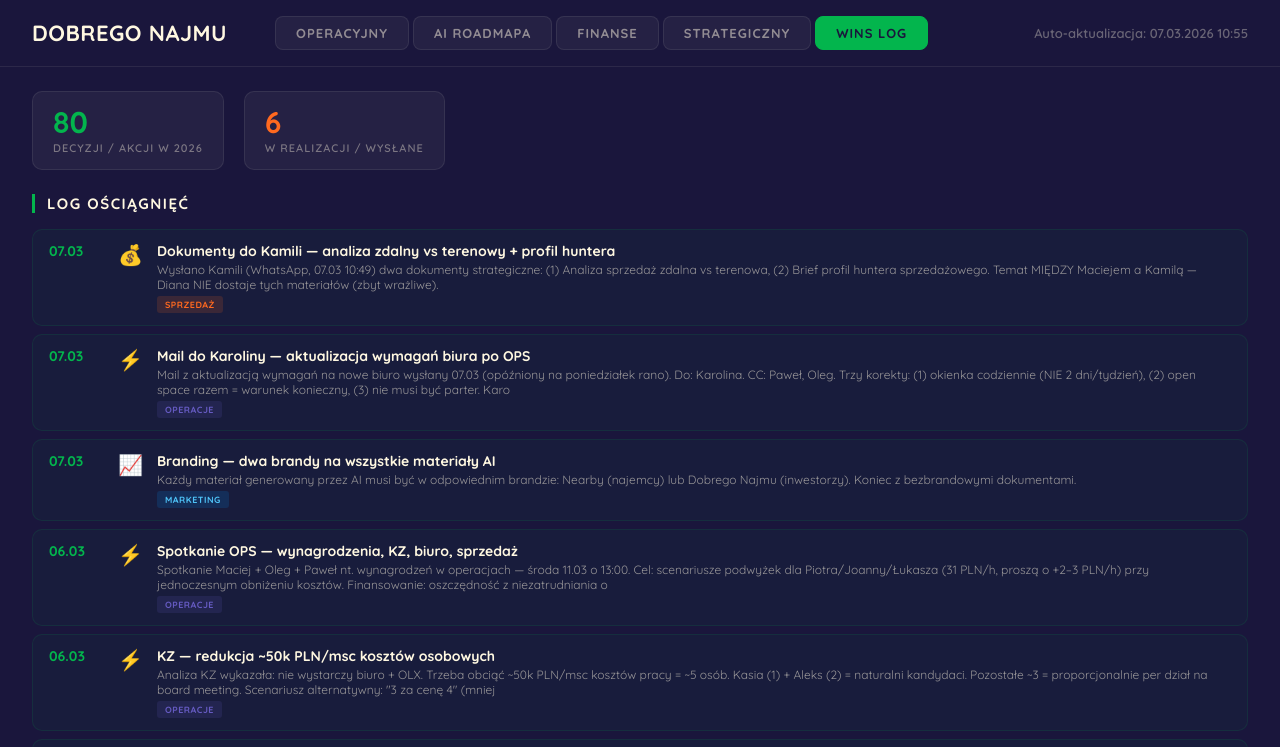
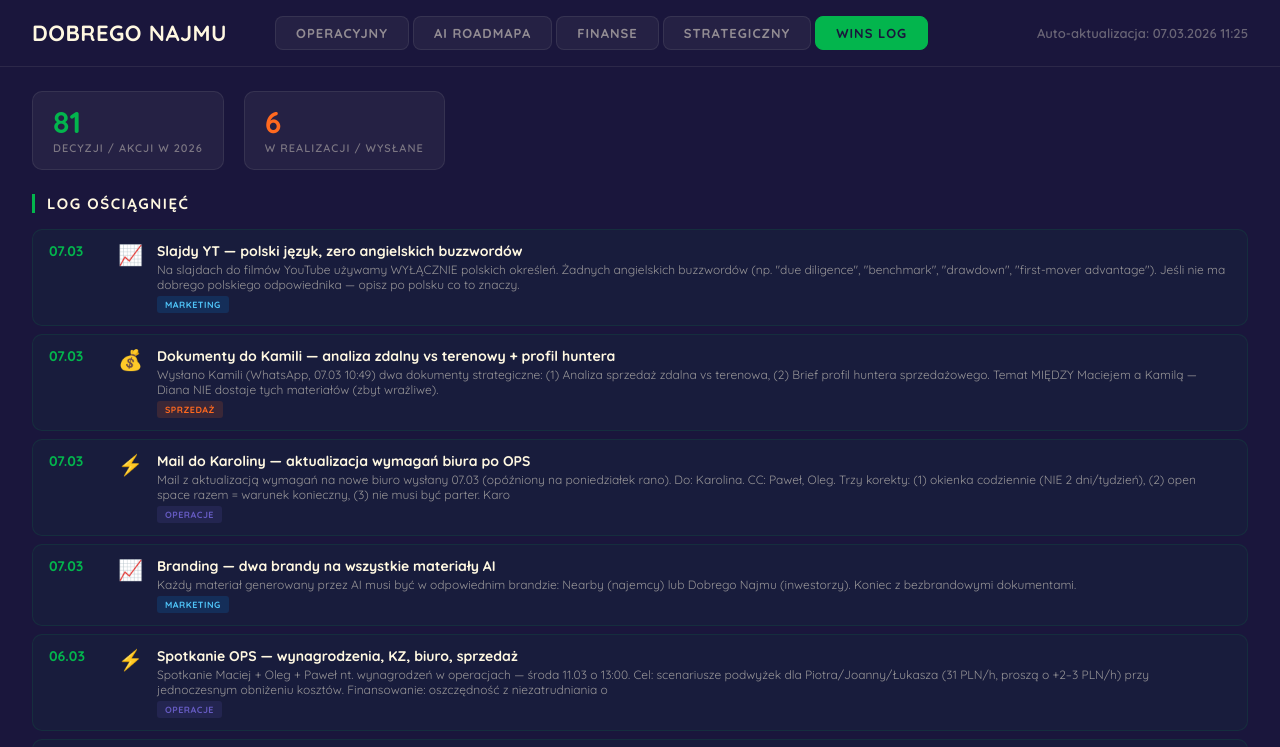
Before and after one commit to MaciejGolebiewskiAI/dashboard-dn, a plain HTML site: page index.html in a window 1280 px wide. Both pictures are taken after a click on the element "WINS LOG". Shown: the top 747 px of the page. Drawn offline with Linux system fonts and the light colour scheme.

Commit message:
Auto-update 2026-03-07_1125

```diff
--- a/index.html
+++ b/index.html
@@ -165,12 +165,12 @@
     <div class="nav-tab" onclick="showView('strategic', this, 'active-yellow')">Strategiczny</div>
     <div class="nav-tab" onclick="showView('wins', this, 'active-green')">Wins Log</div>
   </div>
-  <div class="nav-date">Auto-aktualizacja: 07.03.2026 10:55</div>
+  <div class="nav-date">Auto-aktualizacja: 07.03.2026 11:25</div>
 </div>
 
 <div id="ops" class="view active">
   <div class="kpi-bar">
-    <div class="kpi-card"><div class="kpi-val orange">80</div><div class="kpi-label">Decyzji aktywnych</div></div>
+    <div class="kpi-card"><div class="kpi-val orange">81</div><div class="kpi-label">Decyzji aktywnych</div></div>
     <div class="kpi-card"><div class="kpi-val yellow">20</div><div class="kpi-label">Deadline’ów</div></div>
     <div class="kpi-card"><div class="kpi-val green">81.5%</div><div class="kpi-label">Obłożenie</div></div>
     <div class="kpi-card"><div class="kpi-val orange">230</div><div class="kpi-label">Wolnych pokoi</div></div>
@@ -230,6 +230,10 @@
   <div class="section-title">AKTYWNE DECYZJE</div>
   <div class="task" style="margin-bottom: 8px;">
     <div class="task-dot dot-doing"></div>
+    <span><b>07.03.2026 | MARKETING</b> — Slajdy YT — polski język, zero angielskich buzzwordów <span class="owner">aktywna — obowiązuje od teraz na stałe</span></span>
+  </div>
+  <div class="task" style="margin-bottom: 8px;">
+    <div class="task-dot dot-doing"></div>
     <span><b>07.03.2026 | SPRZEDAŻ</b> — Dokumenty do Kamili — analiza zdalny vs terenowy + profil huntera <span class="owner">aktywna — czekamy na Kamilę</span></span>
   </div>
   <div class="task" style="margin-bottom: 8px;">
@@ -303,10 +307,6 @@
   <div class="task" style="margin-bottom: 8px;">
     <div class="task-dot dot-doing"></div>
     <span><b>06.03.2026 | OPERACJE</b> — ANKIETY DYREKTORÓW — FOLLOW-UP WYSŁANY, deadline 10.03 <span class="owner">aktywna</span></span>
-  </div>
-  <div class="task" style="margin-bottom: 8px;">
-    <div class="task-dot dot-doing"></div>
-    <span><b>06.03.2026 | OPERACJE</b> — PUBLER — NARZĘDZIE DO PLANOWANIA I PUBLIKACJI SOCIAL MEDIA <span class="owner">aktywna</span></span>
   </div>
 
   <div class="legend">
@@ -835,11 +835,20 @@
 
 <div id="wins" class="view">
   <div class="kpi-bar">
-    <div class="kpi-card"><div class="kpi-val green">80</div><div class="kpi-label">Decyzji / akcji w 2026</div></div>
+    <div class="kpi-card"><div class="kpi-val green">81</div><div class="kpi-label">Decyzji / akcji w 2026</div></div>
     <div class="kpi-card"><div class="kpi-val orange">6</div><div class="kpi-label">W realizacji / wysłane</div></div>
   </div>
   <div class="section-title green">LOG OŚCIĄGNIĘĆ</div>
   <div class="wins-list">
+    <div class="win">
+      <div class="win-date">07.03</div>
+      <div class="win-icon">&#128200;</div>
+      <div class="win-content">
+        <div class="win-title">Slajdy YT — polski język, zero angielskich buzzwordów</div>
+        <div class="win-desc">Na slajdach do filmów YouTube używamy WYŁĄCZNIE polskich określeń. Żadnych angielskich buzzwordów (np. &quot;due diligence&quot;, &quot;benchmark&quot;, &quot;drawdown&quot;, &quot;first-mover advantage&quot;). Jeśli nie ma dobrego polskiego odpowiednika — opisz po polsku co to znaczy.</div>
+        <span class="win-tag tag-analiza">MARKETING</span>
+      </div>
+    </div>
     <div class="win">
       <div class="win-date">07.03</div>
       <div class="win-icon">&#128176;</div>
@@ -1774,7 +1783,7 @@
   </div>
 </div>
 
-<div class="auto-note">Auto-generowane z plan.md + decyzje.md + Google Sheets | 07.03.2026 10:55 | gen_dashboard.py</div>
+<div class="auto-note">Auto-generowane z plan.md + decyzje.md + Google Sheets | 07.03.2026 11:25 | gen_dashboard.py</div>
 
 <script>
 function showView(id, el, activeClass) {
```
